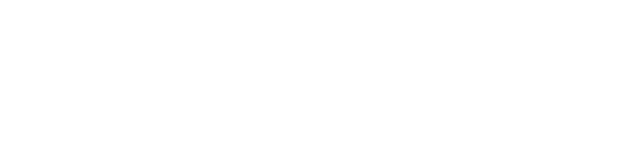
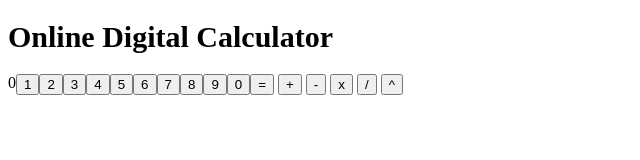
Before and after one commit to shikhagupta250889/Digital-Calculator, a plain HTML site: page index.html in a window 1280 px wide. Shown: the whole page, without its empty margins (0-640 px from the left). Drawn offline with Linux system fonts and the light colour scheme.

Commit message:
first draft

```diff
--- a/index.css
+++ b/index.css
@@ -0,0 +1,21 @@
+h1  {
+  color: #000;
+  font-size: 30px;
+  font-weight: bold;
+}
+
+.mainboundary {
+  display: flex;
+}
+
+.numberblock {
+  display: flex;
+}
+
+.operaterblock {
+  display: flex;
+}
+
+.displayscreen {
+  display: flex;
+}
--- a/index.html
+++ b/index.html
@@ -7,6 +7,36 @@
     <title>Digital Calculator</title>
   </head>
   <body>
+    <h1>Online Digital Calculator</h1>
+    <div class="mainboundary">
 
+
+
+      <div class="displayscreen">0</div>
+      <div class="result"></div>
+      <div class="numberblock">
+        <button onclick="calculator.numInput(1)">1</button>
+        <button onclick="calculator.numInput(2)">2</button>
+        <button onclick="calculator.numInput(3)">3</button>
+        <button onclick="calculator.numInput(4)">4</button>
+        <button onclick="calculator.numInput(5)">5</button>
+        <button onclick="calculator.numInput(6)">6</button>
+        <button onclick="calculator.numInput(7)">7</button>
+        <button onclick="calculator.numInput(8)">8</button>
+        <button onclick="calculator.numInput(9)">9</button>
+        <button onclick="calculator.numInput(0)">0</button>
+      </div>
+
+      <div class="operatorblock">
+        <button type="button" name="button" class="operators">=</button>
+        <button onclick="calculator.opInput('+')">+</button>
+        <button type="button" name="button" class="operators">-</button>
+        <button type="button" name="button" class="operators">x</button>
+        <button type="button" name="button" class="operators">/</button>
+        <button type="button" name="button" class="operators">^</button>
+      </div>
+
+
+  </div>
   </body>
 </html>
--- a/index.js
+++ b/index.js
@@ -0,0 +1,56 @@
+var calculator = {
+  numbers: [0, 1, 2, 3, 4, 5, 6, 7, 8, 9],
+  operators: ["=", "+", "*", "/", "^"],
+  num: 0,
+  numCount: 0,
+  op: "",
+  displayOutput: "",
+
+  add: function add(a) {
+    if (this.numCount === 2) {
+      this.num+= a;
+      resultDisplay(this.num)
+    }
+    else display(this.num,op);
+  },
+
+  subtract: function subtract(a,b) {
+    return a - b;
+  },
+
+  multiply: function multiply(a,b) {
+    return a * b;
+  },
+
+  divide: function divide(a,b) {
+    return a / b;
+  },
+
+  numInput: function numInput(x) {
+    this.num = x;
+    this.numberCount()
+    display(this.num);
+  },
+
+  opInput: function opInput(x) {
+    this.op = x;
+    display(this.op);
+    this.add()
+  },
+
+  numberCount: function numberCount() {
+    if (this.numCount < 2) this.numCount++;
+    else this.numCount--;
+  }
+}
+
+function display(x) {
+  // if (numCount <= 1) displayOutput = num + op;
+  // else
+  calculator.displayOutput = calculator.displayOutput.concat(x);
+  document.getElementsByClassName('displayscreen')[0].innerHTML = calculator.displayOutput;
+}
+
+function resultDisplay(x) {
+  document.getElementsByClassName('result')[0].innerHTML = x;
+}
```
